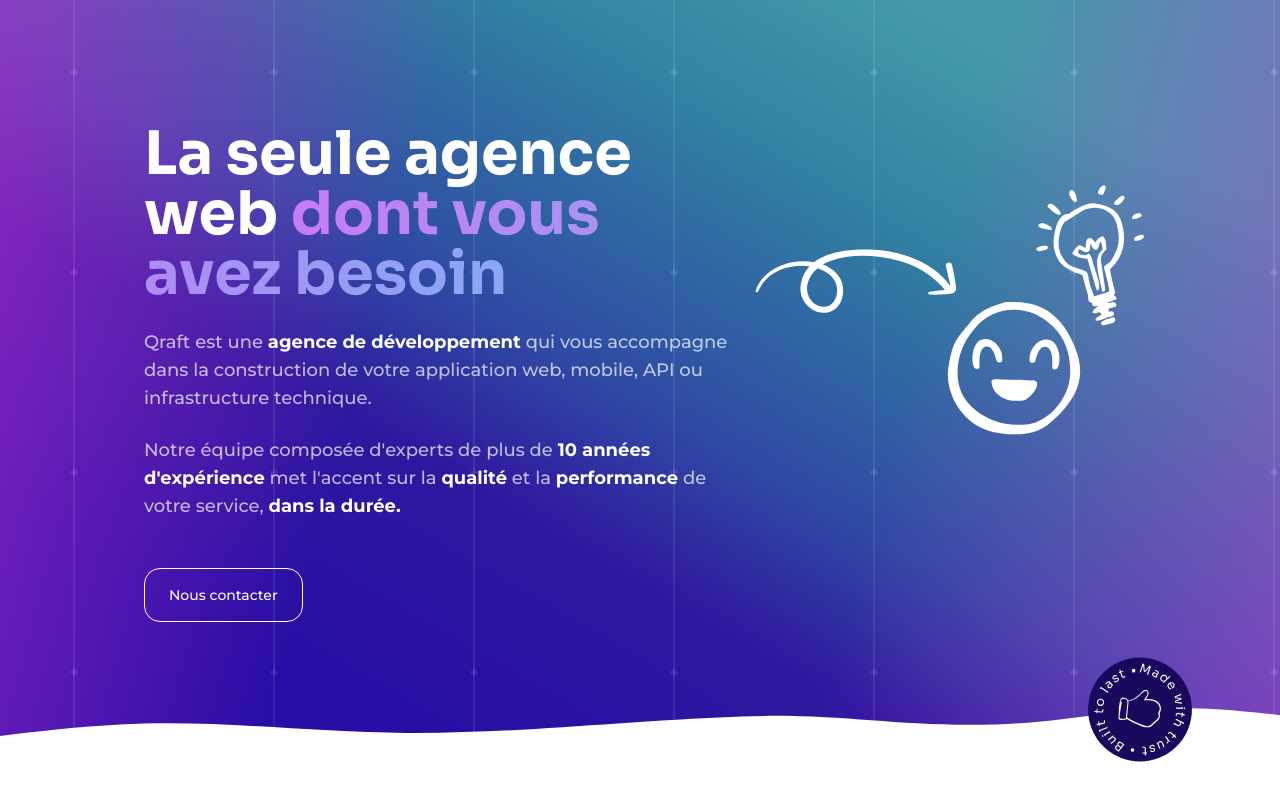
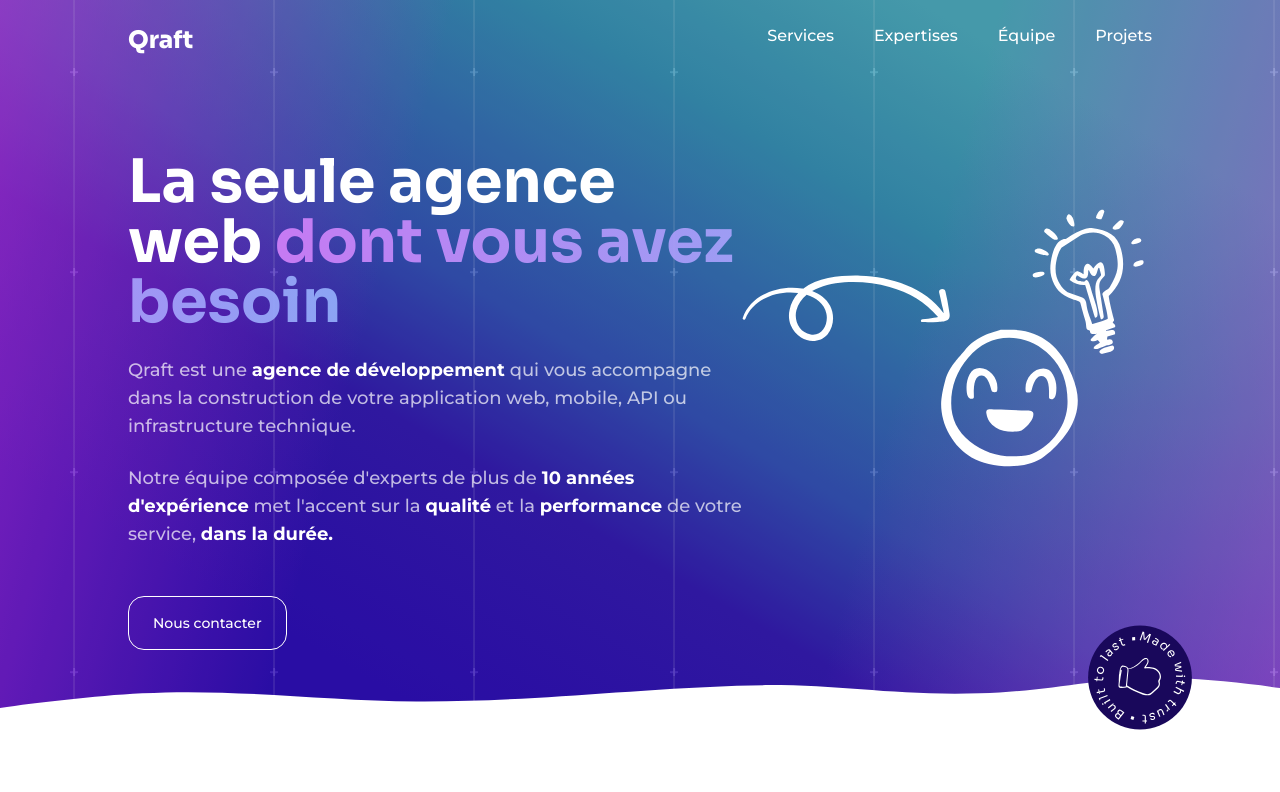
Before and after one commit to qrafttech/website, a Next.js app: page / in a window 1280 px wide. Shown: the top 792 px of the page. Built offline with nearby package versions, Linux system fonts and the light colour scheme.

Commit message:
feat(Menu): add `Menu` component

```diff
--- a/app/Cover.tsx
+++ b/app/Cover.tsx
@@ -2,12 +2,14 @@ import Image from "next/image";
 
 import heroIllustrationMobile from "../public/images/hero-illustration-mobile.svg";
 import heroIllustrationDesktop from "../public/images/hero-illustration-desktop.svg";
+import Menu from "./Menu";
 
 export default function Cover() {
   return (
-    <div className="flex md:h-5/6">
-      <div className="flex flex-col-reverse md:flex-row">
-        <div className="flex flex-[6_6_0%] flex-col justify-center p-4">
+    <div className="space-between flex flex-col md:h-5/6">
+      <Menu />
+      <div className="flex flex-col-reverse pt-8 md:flex-row md:pt-24">
+        <div className="flex flex-[6_6_0%] flex-col justify-center">
           <h1 className="font-serif text-4xl font-bold text-white md:text-5xl lg:text-6xl">
             La seule agence web{" "}
             <span className="bg-gradient-to-r from-[#d582fc] to-[#95b2fd] bg-clip-text text-transparent opacity-90">
--- a/app/CoverBackground.tsx
+++ b/app/CoverBackground.tsx
@@ -7,7 +7,7 @@ interface CoverBackgroundProps {
 export default function CoverBackground({ children }: CoverBackgroundProps) {
   return (
     <div
-      className="relative flex justify-center py-16 md:pt-32"
+      className="relative flex justify-center pb-16"
       style={{
         background:
           "linear-gradient(105deg, rgba(220, 52, 235, 0.6) 0%, rgba(220, 52, 235, 0) 31%, rgba(220, 52, 235, 0) 68%, rgba(220, 52, 235, 0.5) 100%), linear-gradient(210deg, #4AA7B8 14.5%, #348CAF 30%, #324DB1 52%, #3116AC 64%, #2B0AB1 83%)",
--- /dev/null
+++ b/app/Menu.tsx
@@ -0,0 +1,13 @@
+export default function Menu() {
+  return (
+    <div className="flex justify-between text-white">
+      <span className="font-serif text-2xl font-extrabold">Qraft</span>
+      <div className="flex space-x-10">
+        <span>Services</span>
+        <span>Expertises</span>
+        <span>Équipe</span>
+        <span>Projets</span>
+      </div>
+    </div>
+  );
+}
```
